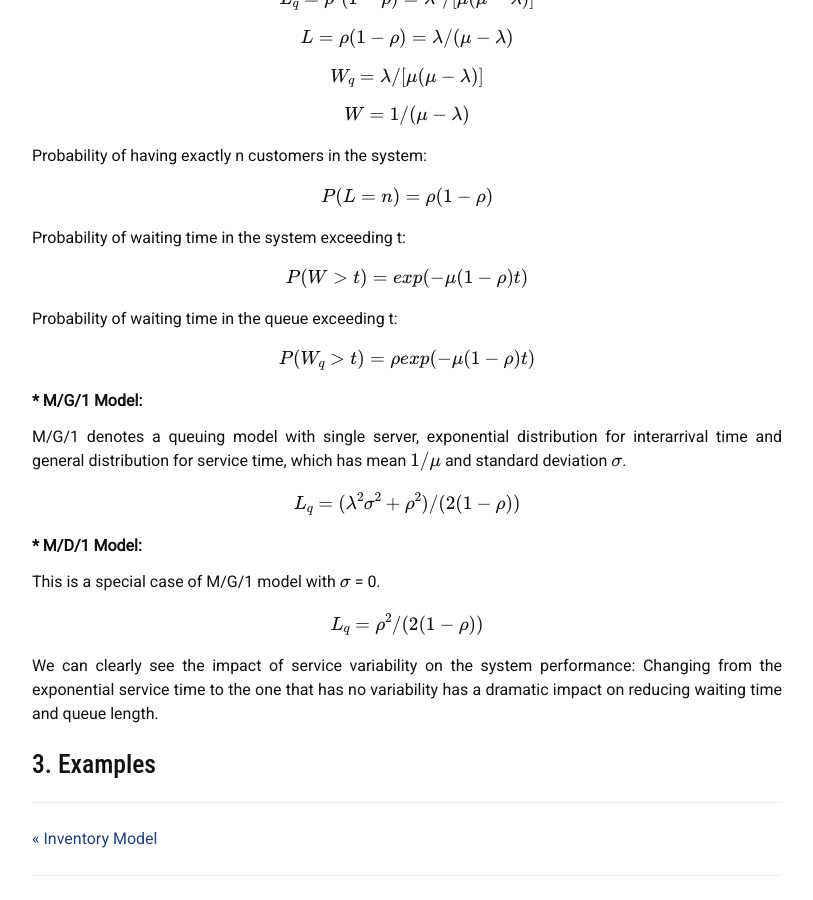
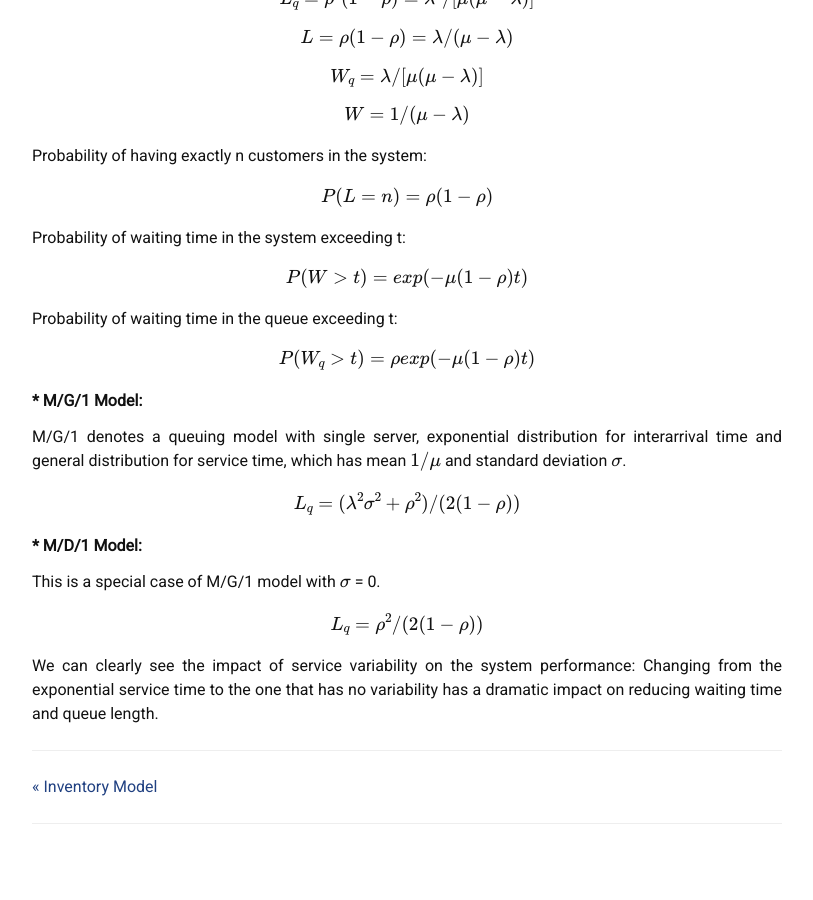
Before and after one commit to liambll/blog-archive, a Jekyll site: the page built from _posts/2017-07-02-queuing-model.markdown, in a window 1280 px wide and 900 px high, scrolled down 2183 px. Shown: the whole window, without its empty margins (233-1046 px from the left). Built offline with Jekyll 4.4.1, drawn with Linux system fonts in a browser that asks for light colours; nearby versions of some CDN libraries; formulas are drawn with MathJax 3; comment, search, counter and statistics services are not loaded; after the commit the page ends 3031 px from its top, so only the background shows below that.

Commit message:
Update 2017-07-02-queuing-model.markdown

```diff
--- a/_posts/2017-07-02-queuing-model.markdown
+++ b/_posts/2017-07-02-queuing-model.markdown
@@ -126,5 +126,3 @@ L_q = ρ^2/(2(1-ρ))
 \\]
 We can clearly see the impact of service variability on the system performance: Changing from the exponential service time to the one
 that has no variability has a dramatic impact on reducing waiting time and queue length.
-
-## 3. Examples
```
